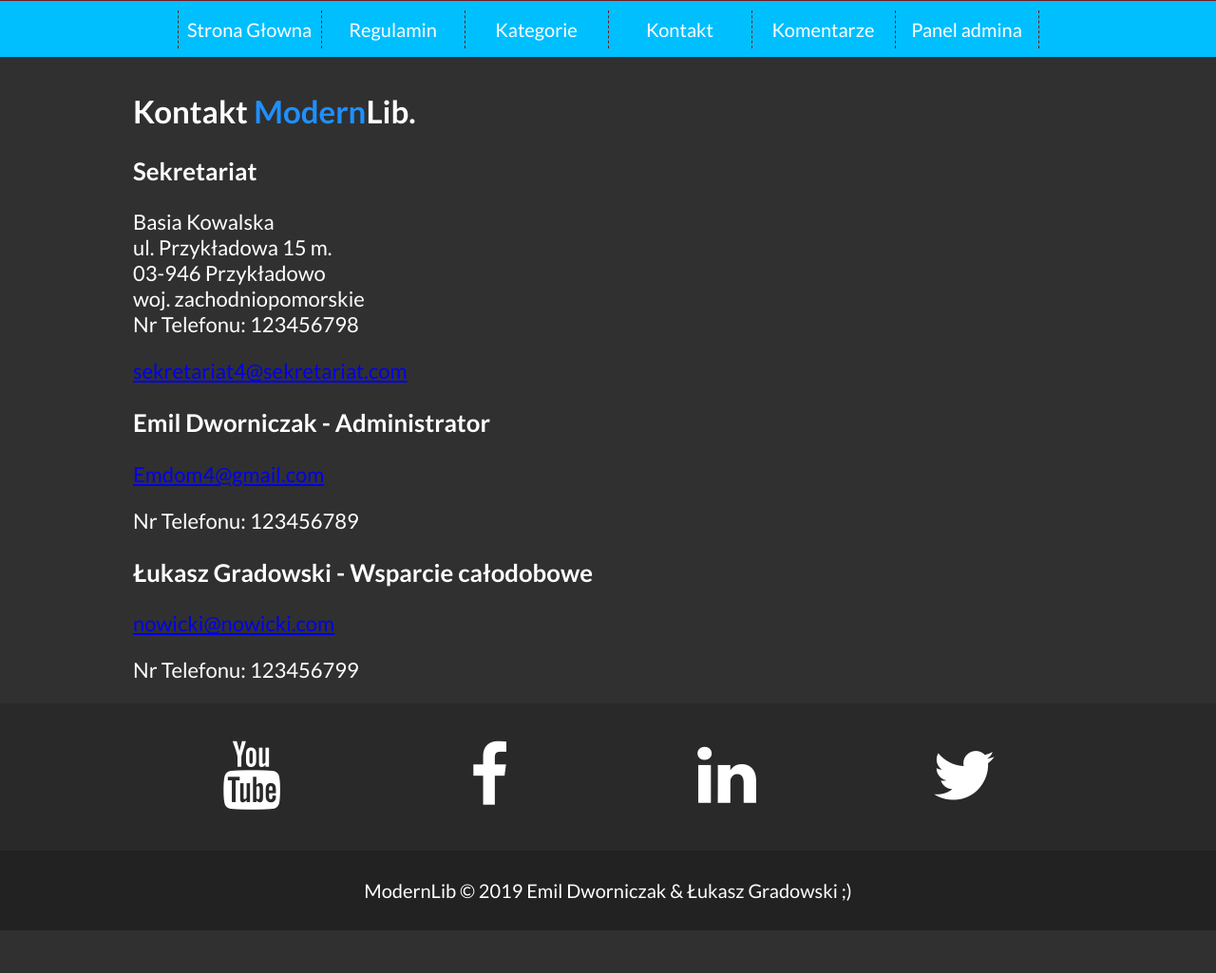
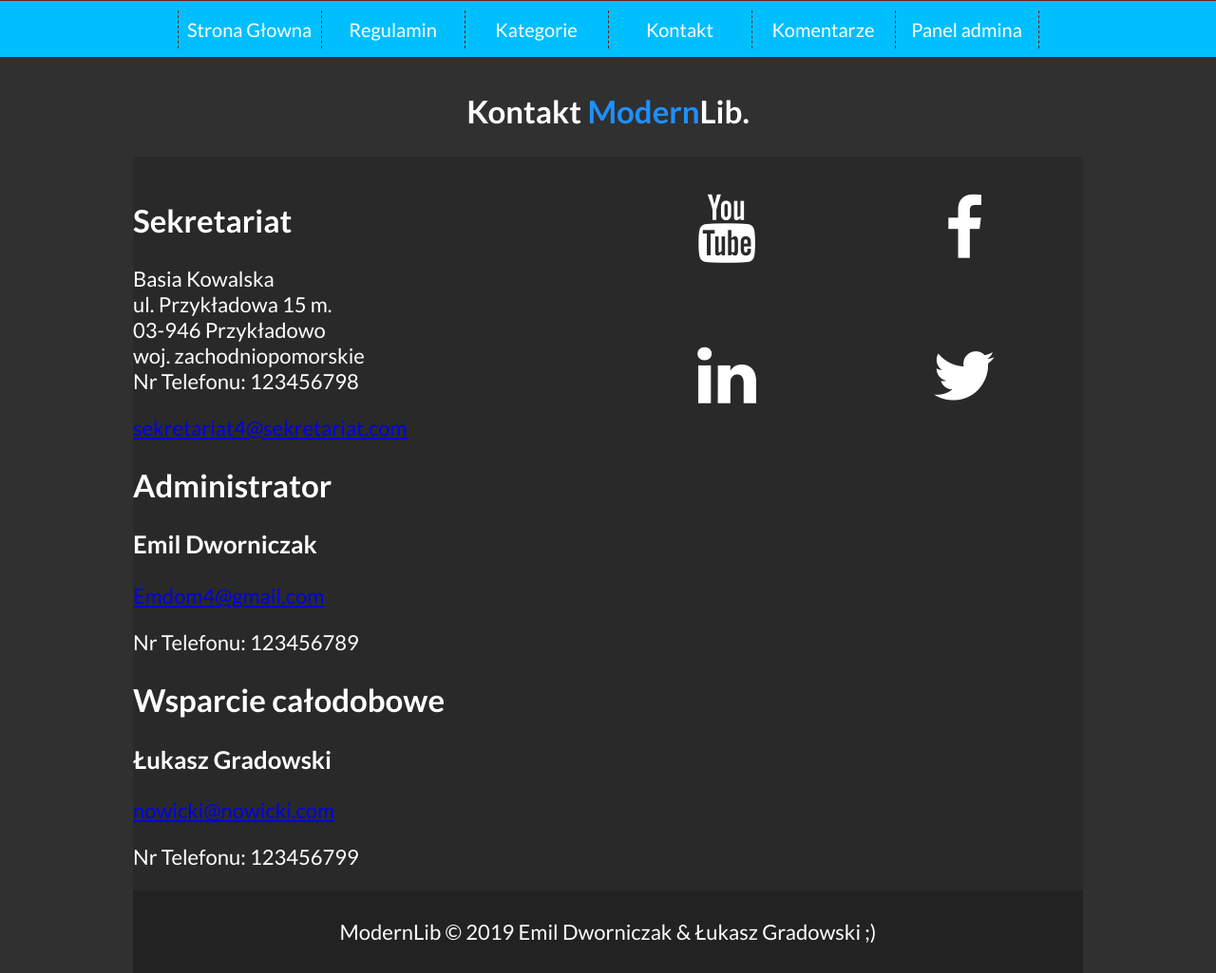
Before and after one commit to iEmix/modernlib02, a Django app: page /kontakt/ in a window 1280 px wide. Shown: the part 144-1169 px from the top of the page at 95% size. Before the commit the page ends 1124 px from the top, so only its background shows below. Run offline with Django 3.2, Linux system fonts and the light colour scheme.

```diff
--- a/mysite/base/static/css/style.css
+++ b/mysite/base/static/css/style.css
@@ -46,6 +46,18 @@ body
 	text-align: justify;
 	padding-top: 10px;
 	font-size: 22px;
+}
+.contenta
+{
+	padding-top: 20px;
+	width: 50%;
+	float: left;
+
+}
+.contentb
+{
+	width: 50%;
+	float: left;
 }
 
 .socials
--- a/mysite/base/templates/kontakt.html
+++ b/mysite/base/templates/kontakt.html
@@ -43,11 +43,12 @@
 			<li><a href="/komentarze">Komentarze</a></li>
 			<li><a href="/admin/base">Panel admina</a></li>
 		</ol>
+		</div>
 
-		</div>
 		<div class="content">
-		<h2>Kontakt <span style="color: #1E90FF;"> Modern</span>Lib.</h2>
-		<h3>Sekretariat</h3>
+		<h2 align="center">Kontakt <span style="color: #1E90FF;"> Modern</span>Lib.</h2>
+		<div class="contenta">
+		<h2>Sekretariat</h2>
 		<p>Basia Kowalska </br>
 		ul. Przykładowa 15 m.</br>
 		03-946 Przykładowo </br>
@@ -55,10 +56,12 @@
 		Nr Telefonu: 123456798
 		</p>
 		<a href="mailto:sekretariat@sekretariat.com">sekretariat4@sekretariat.com</a>
-		<h3>Emil Dworniczak - Administrator</h3>
+		<h2>Administrator</h2>
+		<h3>Emil Dworniczak</h3>
 		<a href="mailto:emdom4@gmail.com">Emdom4@gmail.com</a>
 		<p>Nr Telefonu: 123456789</p>
-		<h3>Łukasz Gradowski - Wsparcie całodobowe</h3>
+		<h2>Wsparcie całodobowe</h2>
+		<h3>Łukasz Gradowski</h3>
 		<a href="mailto:nowicki@nowicki.com">nowicki@nowicki.com</a>
 		<p>Nr Telefonu: 123456799</p>
 		</div>
```
Also changed, not shown: README.md, mysite/db.sqlite3.
